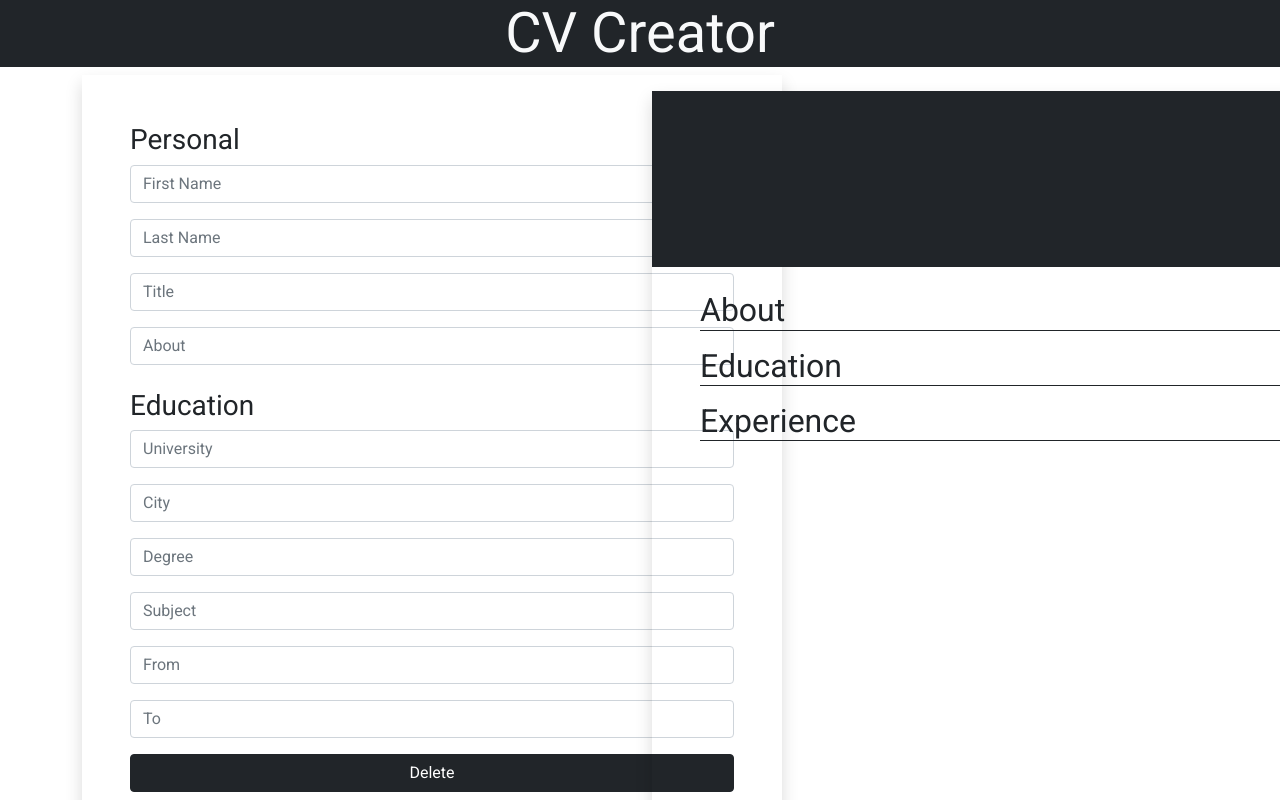
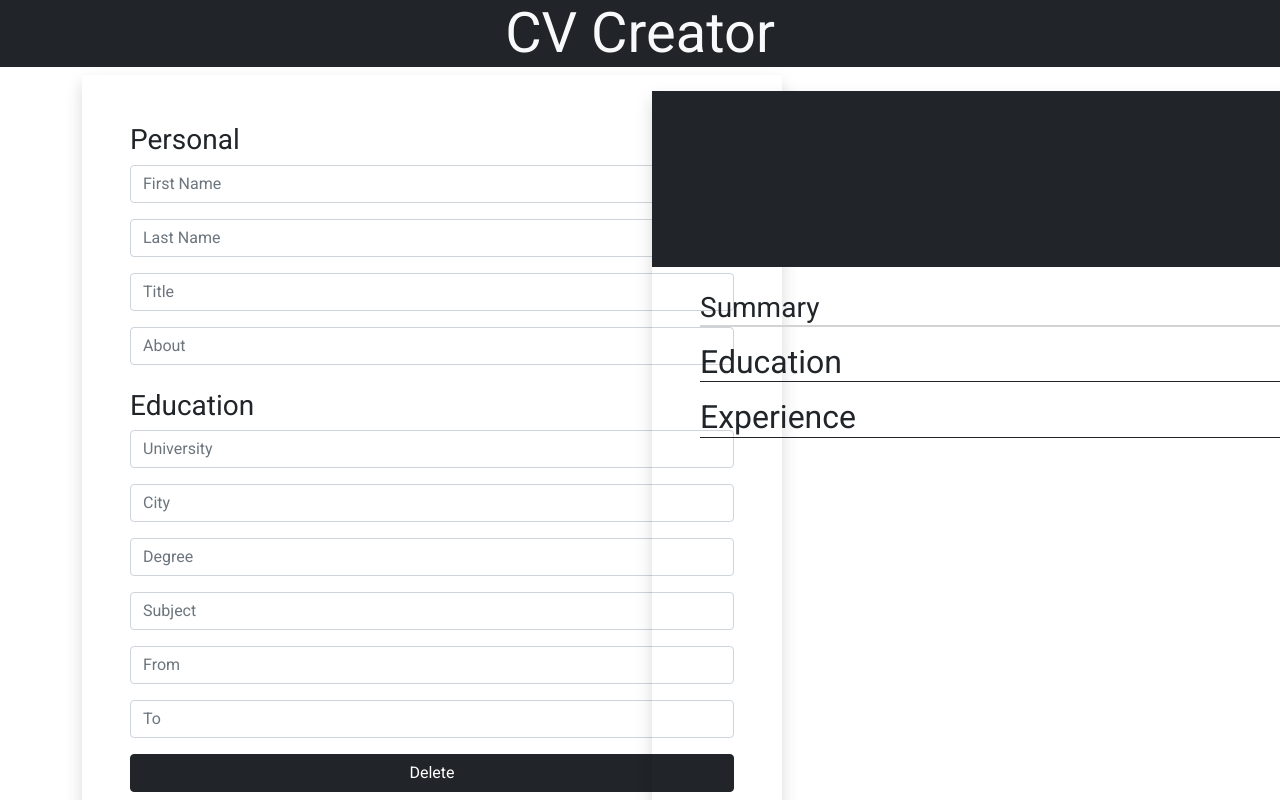
Before and after one commit to AidenM99/CV-Application, a React (Create React App) app: page / in a window 1280 px wide. Shown: the top 800 px of the page. Built offline with nearby package versions, Linux system fonts and the light colour scheme.

Commit message:
Adjust variable to account for defaultCV edits

```diff
--- a/src/components/CVPreview/Personal.js
+++ b/src/components/CVPreview/Personal.js
@@ -1,8 +1,8 @@
 const Personal = ({ personalInfo }) => {
   return (
     <section>
-      <h2 className="border-bottom border-dark">About</h2>
-      <p>{personalInfo.about}</p>
+      <h3 className="underline">Summary</h3>
+      <p>{personalInfo.summary}</p>
     </section>
   );
 };
```
